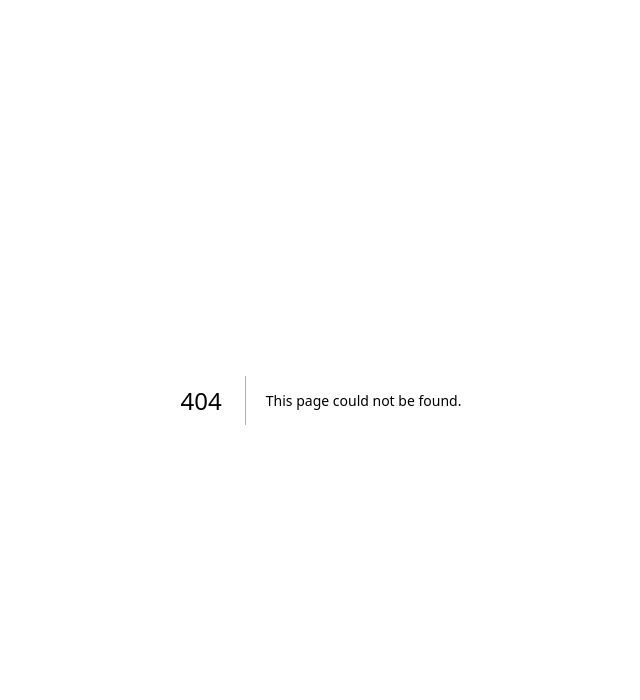
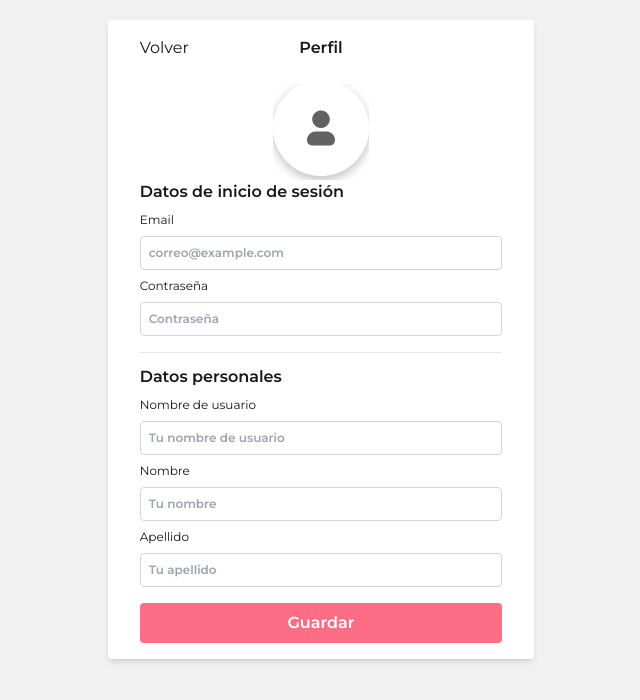
Before and after one commit to LuqueIgnacio/devlights_fronted, a Next.js app: page /profile in a window 1280 px wide. Before the commit this address had no page. Shown: the top 700 px of the page, without its empty margins (319-959 px from the left). Built offline with nearby package versions, Linux system fonts and the light colour scheme.

Commit message:
Add profile layout

```diff
--- /dev/null
+++ b/src/app/profile/page.tsx
@@ -0,0 +1,71 @@
+import Link from 'next/link'
+import React from 'react'
+import Image from 'next/image'
+
+export default function ProfilePage() {
+  return (
+    <main className='mx-auto mt-5 w-1/3 px-8 py-4  bg-white rounded shadow-md'>
+        <form action="">
+            <div className='grid grid-cols-3 mb-6'>
+                <Link
+                    className='text-left'
+                    href={"/"}
+                >
+                    Volver
+                </Link>
+
+                <h1 className='col-start-2 font-semibold text-center'>Perfil</h1>
+            </div>
+
+            <div className='flex justify-center hover:cursor-pointer'>
+                <div className='w-[96px] h-[96px] relative rounded-full'>
+                    <Image
+                        src={"/profile.png"}
+                        layout='fill'
+                        objectFit='none'
+                        alt='user profile'
+                    />
+                </div>
+            </div>
+
+
+            <div className='pb-4 border-b'>
+                <p className='font-semibold'>Datos de inicio de sesión</p>
+                <div className='flex flex-col gap-2 mt-2'>
+                    <label className='text-xs' htmlFor="email">Email</label>
+                    <input className='p-2 text-xs font-semibold border border-gray-300 rounded ' type="text" name="email" id="email" placeholder='correo@example.com' />
+                </div>
+
+                <div className='flex flex-col gap-2 mt-2'>
+                    <label className='text-xs' htmlFor="password">Contraseña</label>
+                    <input className='p-2 text-xs font-semibold border border-gray-300 rounded ' type="password" name="password" id="password" placeholder='Contraseña' />
+                </div>
+
+            </div>
+
+            <div className='mt-3 pb-4'>
+                <p className='font-semibold'>Datos personales</p>
+
+                <div className='flex flex-col gap-2 mt-2'>
+                    <label className='text-xs' htmlFor="username">Nombre de usuario</label>
+                    <input className='p-2 text-xs font-semibold border border-gray-300 rounded ' type="text" name="username" id="username" placeholder='Tu nombre de usuario' />
+                </div>
+
+                <div className='flex flex-col gap-2 mt-2'>
+                    <label className='text-xs' htmlFor="first_name">Nombre</label>
+                    <input className='p-2 text-xs font-semibold border border-gray-300 rounded ' type="text" name="first_name" id="first_name" placeholder='Tu nombre' />
+                </div>
+
+                <div className='flex flex-col gap-2 mt-2'>
+                    <label className='text-xs' htmlFor="last_name">Apellido</label>
+                    <input className='p-2 text-xs font-semibold border border-gray-300 rounded ' type="text" name="last_name" id="last_name" placeholder='Tu apellido' />
+                </div>
+
+            </div>
+            <button className='flex justify-center w-full m-auto p-2  font-semibold rounded bg-rose text-white'>Guardar</button>
+        </form>
+
+    </main>
+
+  )
+}
--- a/src/components/ProductCard.tsx
+++ b/src/components/ProductCard.tsx
@@ -8,13 +8,15 @@ export default function ProductCard() {
     <Link href={"product/45"}>
       <div className='bg-white shadow-xl ' >
           <div className='w-full'>
+            <div className='w-[284px] h-[207px] relative'>
               <Image
                   src={"/guitarras.jpg"}
-                  width={1920}
-                  height={500}
+                  layout='fill'
+                  objectFit='cover'
                   alt='producto'
-                  className='w-max h-20'
+
               />
+            </div>
           </div>
           <div className='p-2'>
               <h4 className='font-bold font-montserrat'>Guitarra hermosa</h4>
```
Also changed, not shown: public/profile.png (added).
